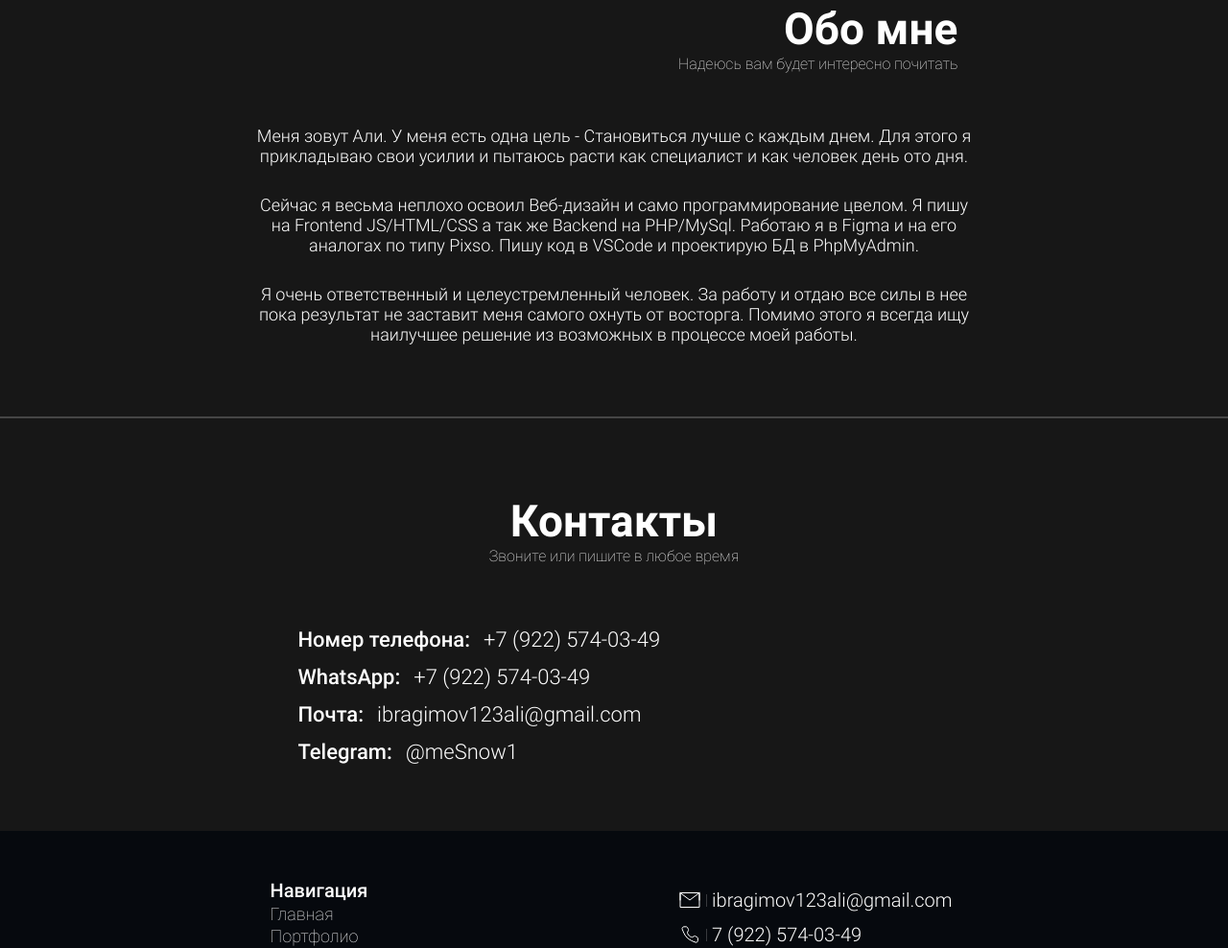
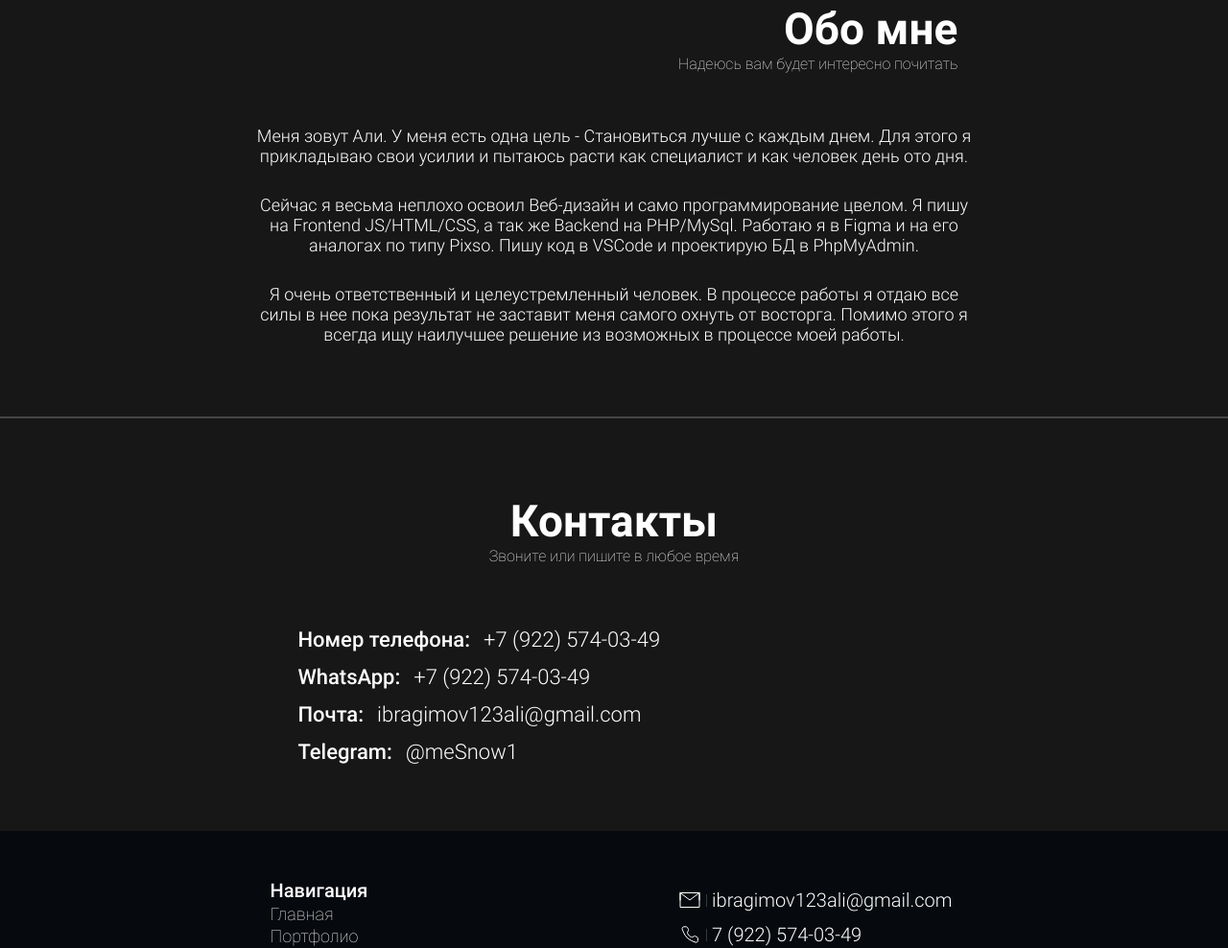
Before and after one commit to AliIbragimov/portfolio-page, a plain HTML site: page index.html in a window 1280 px wide. Shown: the part 1341-2329 px from the top of the page at 96% size. Drawn offline with Linux system fonts and the light colour scheme.

Commit message:
Update index.html

```diff
--- a/index.html
+++ b/index.html
@@ -63,8 +63,8 @@
         </div>
         <div class="content-about-me">
             <p>Меня зовут Али. У меня есть одна цель - Становиться лучше с каждым днем. Для этого я прикладываю свои усилии и пытаюсь расти как специалист и как человек день ото дня. </p>
-            <p>Сейчас я весьма неплохо освоил Веб-дизайн и само программирование цвелом. Я пишу на Frontend JS/HTML/CSS а так же Backend на PHP/MySql. Работаю я в Figma и на его аналогах по типу Pixso. Пишу код в VSCode и проектирую БД в PhpMyAdmin.</p>
-            <p>Я очень ответственный и целеустремленный человек. За работу и отдаю все силы в нее пока результат не заставит меня самого охнуть от восторга. Помимо этого я всегда ищу наилучшее решение из возможных в процессе моей работы.</p>
+            <p>Сейчас я весьма неплохо освоил Веб-дизайн и само программирование цвелом. Я пишу на Frontend JS/HTML/CSS, а так же Backend на PHP/MySql. Работаю я в Figma и на его аналогах по типу Pixso. Пишу код в VSCode и проектирую БД в PhpMyAdmin.</p>
+            <p>Я очень ответственный и целеустремленный человек. В процессе работы я отдаю все силы в нее пока результат не заставит меня самого охнуть от восторга. Помимо этого я всегда ищу наилучшее решение из возможных в процессе моей работы.</p>
         </div>
     </div>
     <div class="line-tag-gorizonal"></div>
```
